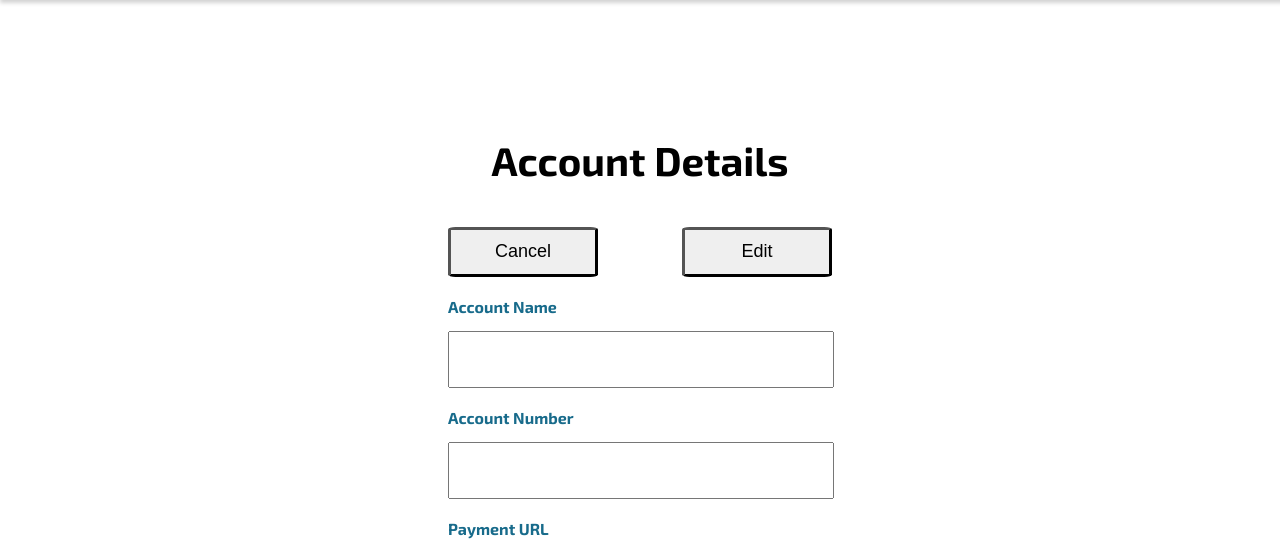
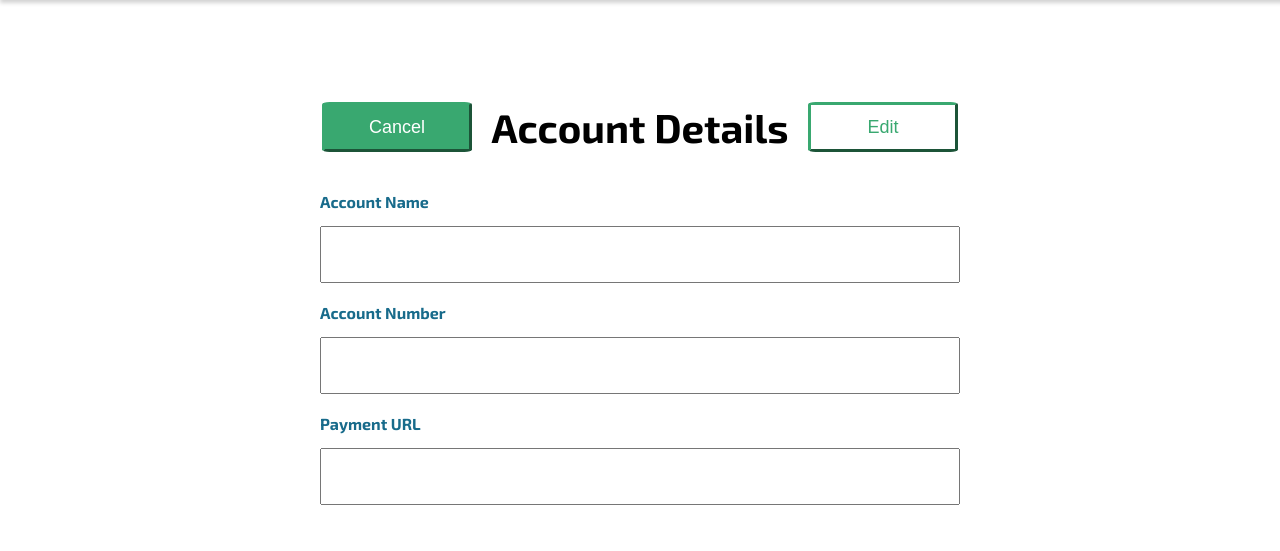
Before and after one commit to christina0902/client-side-capstone, a React (Vite) app: page /accounts/1 in a window 1280 px wide. Shown: the part 356-907 px from the top of the page. After the commit the page ends 871 px from the top, so only its background shows below. Built offline with nearby package versions, Linux system fonts and the light colour scheme; no server answers; sample sign-in values are in the browser's storage; the HTML template or start-up script is replaced by a standard one.

Commit message:
styled form pages

```diff
--- a/src/components/forms/AccountDetails.jsx
+++ b/src/components/forms/AccountDetails.jsx
@@ -51,18 +51,21 @@ export const AccountDetails = () => {
   };
   return (
     <form className="view-account">
-      {!editAccount ? <h2>Account Details</h2> : <h2>Update Account</h2>}
+      <div className="form-header">
         <fieldset>
           <div className="form-btns">
             <div className="form-group">
               <Link to="/accounts">
-              <button className="form-btn-secondary">Cancel</button>
+                <button className="form-btn-secondary cancel-btn">
+                  Cancel
+                </button>
               </Link>
             </div>
+            {!editAccount ? <h2>Account Details</h2> : <h2>Update Account</h2>}
             {!editAccount ? (
               <div className="form-group">
                 <button
-                className="form-btn-secondary"
+                  className="form-btn-secondary edit-btn"
                   onClick={(event) => {
                     event.preventDefault();
                     setEditAccount(true);
@@ -74,7 +77,10 @@ export const AccountDetails = () => {
             ) : (
               <div className="form-group">
                 <Link>
-                <button className="form-btn-secondary" onClick={handleSave}>
+                  <button
+                    className="form-btn-secondary save-btn"
+                    onClick={handleSave}
+                  >
                     Save
                   </button>
                 </Link>
@@ -82,6 +88,7 @@ export const AccountDetails = () => {
             )}
           </div>
         </fieldset>
+      </div>
       <fieldset>
         <div className="form-group">
           <label className="form-label">Account Name</label>
--- a/src/components/forms/CreateNewAccountForm.jsx
+++ b/src/components/forms/CreateNewAccountForm.jsx
@@ -28,21 +28,25 @@ export const CreateNewAccountForm = ({ currentUser }) => {
 
   return (
     <form className="create-bill" onSubmit={handleSave}>
-      <h2>Create New Account</h2>
+      <div className="form-header">
         <fieldset>
           <div className="form-btns">
             <div className="form-group">
               <Link to="/accounts">
-              <button className="form-btn-secondary">Cancel</button>
+                <button className="form-btn-secondary cancel-btn">
+                  Cancel
+                </button>
               </Link>
             </div>
+            <h2>Create New Account</h2>
             <div className="form-group">
-            <button className="form-btn-secondary" type="submit">
+              <button className="form-btn-secondary save-btn" type="submit">
                 Save
               </button>
             </div>
           </div>
         </fieldset>
+      </div>
       <fieldset>
         <div className="form-group">
           <label className="form-label">Account Name</label>
--- a/src/components/forms/Forms.css
+++ b/src/components/forms/Forms.css
@@ -2,6 +2,7 @@
   display: flex;
   flex-direction: row;
   justify-content: space-between;
+  align-items: center;
 }
 
 .create-bill,
@@ -10,7 +11,7 @@
   display: flex;
   flex-direction: column;
   align-items: center;
-  width: 30%;
+  width: 50%;
   margin: auto;
   margin-top: 8%;
 }
@@ -38,10 +39,15 @@
 .save-btn:hover {
   background-color: #39a870;
   color: white;
-  border: none;
+  border-color: #39a870;
 }
-
-.save-btn {
+.edit-btn:hover {
+  background-color: #39a870;
+  color: white;
+  border-color: #39a870;
+}
+.save-btn,
+.edit-btn {
   border-color: #39a870;
   color: #39a870;
   background-color: white;
@@ -60,14 +66,17 @@ select.form-control {
 .form-btn-primary {
   background-color: #f6665f;
   width: 200px;
-  margin-left: 40%;
+  margin-left: 39%;
+  justify-content: center;
   height: 50px;
-  font-weight: bold;
-  font-size: 1rem;
+  /* font-weight: bold; */
+  font-size: large;
   border: none;
   margin-top: 10px;
-  border: solid black;
+  border: solid #f6665f;
   border-width: thin;
+  color: white;
+  border-radius: 4px;
 }
 .form-btn-primary:active {
   top: 2px;
@@ -83,7 +92,3 @@ select.form-control {
   margin-bottom: 30px;
   height: 50px;
 }
-
-/* .bill-form-title {
-  background-color: #186b8b;
-} */
```
Lines whose indentation alone changed are shown as unchanged.
